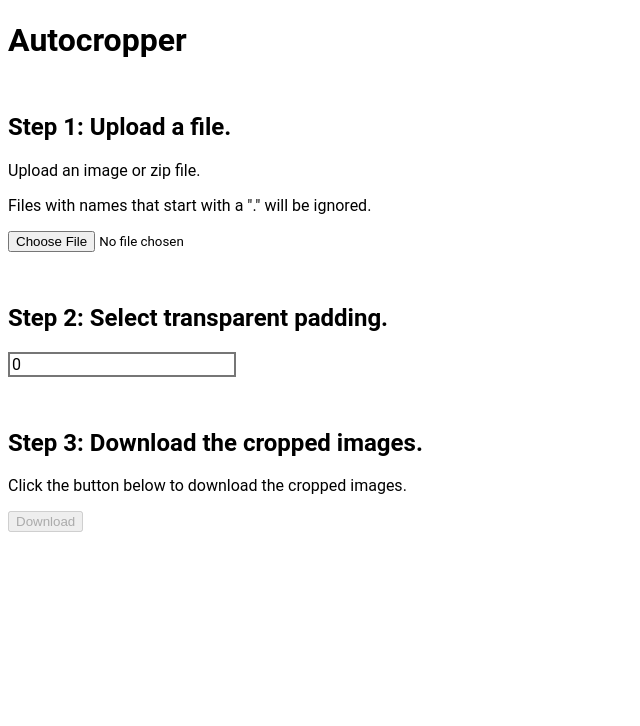
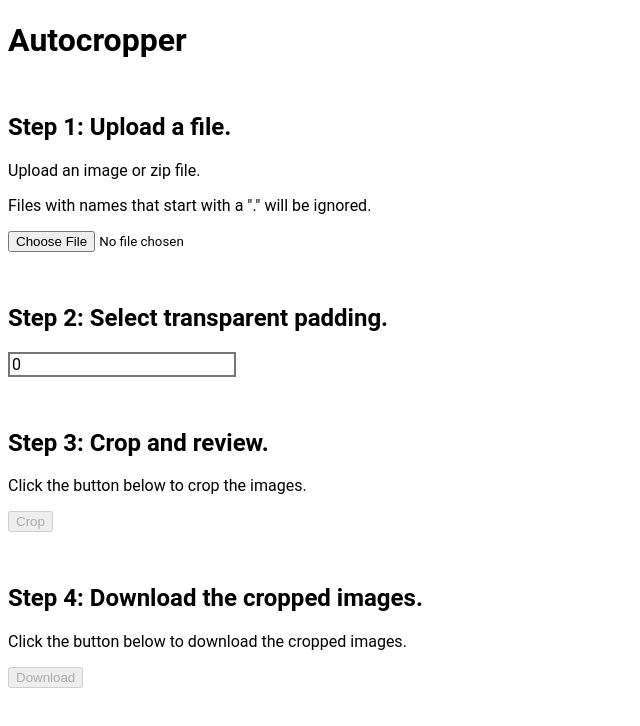
Before and after one commit to kylejlin/autocrop, a React (Vite) app: page / in a window 1280 px wide. Shown: the top 726 px of the page, without its empty margins (0-640 px from the left). Built offline with nearby package versions, Linux system fonts and the light colour scheme.

Commit message:
Add onCropButtonClick

```diff
--- a/src/App.tsx
+++ b/src/App.tsx
@@ -6,6 +6,7 @@ interface State {
   readonly imageFiles: readonly ImageFile[];
   readonly shouldListFiles: boolean;
   readonly transparentPaddingInputValue: string;
+  readonly croppedImageFiles: readonly ImageFile[];
 }
 
 interface ImageFile {
@@ -34,6 +35,7 @@ export class App extends Component<{}, State> {
       imageFiles: [],
       shouldListFiles: true,
       transparentPaddingInputValue: "0",
+      croppedImageFiles: [],
     };
 
     this.bindMethods();
@@ -44,12 +46,17 @@ export class App extends Component<{}, State> {
     this.onShouldListFilesChange = this.onShouldListFilesChange.bind(this);
     this.onTransparentPaddingInputValueChange =
       this.onTransparentPaddingInputValueChange.bind(this);
+    this.onCropButtonClick = this.onCropButtonClick.bind(this);
     this.onDownloadButtonClick = this.onDownloadButtonClick.bind(this);
   }
 
   render(): ReactNode {
-    const { imageFiles, shouldListFiles, transparentPaddingInputValue } =
-      this.state;
+    const {
+      imageFiles,
+      shouldListFiles,
+      transparentPaddingInputValue,
+      croppedImageFiles,
+    } = this.state;
 
     return (
       <div>
@@ -109,8 +116,8 @@ export class App extends Component<{}, State> {
         </section>
 
         <section>
-          <h2>Step 3: Download the cropped images.</h2>
-          <p>Click the button below to download the cropped images.</p>
+          <h2>Step 3: Crop and review.</h2>
+          <p>Click the button below to crop the images.</p>
           <button
             disabled={
               !(
@@ -118,6 +125,17 @@ export class App extends Component<{}, State> {
                 isValidNonNegativeInteger(transparentPaddingInputValue)
               )
             }
+            onClick={this.onCropButtonClick}
+          >
+            Crop
+          </button>
+        </section>
+
+        <section>
+          <h2>Step 4: Download the cropped images.</h2>
+          <p>Click the button below to download the cropped images.</p>
+          <button
+            disabled={croppedImageFiles.length === 0}
             onClick={this.onDownloadButtonClick}
           >
             Download
@@ -157,6 +175,7 @@ export class App extends Component<{}, State> {
         this.setState({
           uploadedFileName: file.name,
           imageFiles,
+          croppedImageFiles: [],
         });
       });
   }
@@ -176,12 +195,12 @@ export class App extends Component<{}, State> {
   ): void {
     this.setState({
       transparentPaddingInputValue: event.target.value,
+      croppedImageFiles: [],
     });
   }
 
-  onDownloadButtonClick(): void {
-    const { uploadedFileName, imageFiles, transparentPaddingInputValue } =
-      this.state;
+  onCropButtonClick(): void {
+    const { imageFiles, transparentPaddingInputValue } = this.state;
 
     if (
       !(
@@ -197,12 +216,30 @@ export class App extends Component<{}, State> {
       10
     );
 
-    const cropped = cropImagesAndAddPadding(imageFiles, transparentPadding);
-    const zipped = zipImageFiles(cropped);
+    const croppedImageFiles = cropImagesAndAddPadding(
+      imageFiles,
+      transparentPadding
+    );
+
+    this.setState({
+      croppedImageFiles,
+    });
+  }
+
+  onDownloadButtonClick(): void {
+    const { uploadedFileName, croppedImageFiles } = this.state;
+
+    if (croppedImageFiles.length === 0) {
+      return;
+    }
+
+    const zipped = zipImageFiles(croppedImageFiles);
+
     downloadZipFile(
       zipped,
       uploadedFileName.replace(/\.[zZ][iI][pP]$/, ".cropped.zip")
     );
+
     // TODO: Only download a single image file if there is only one image.
   }
 }
```
